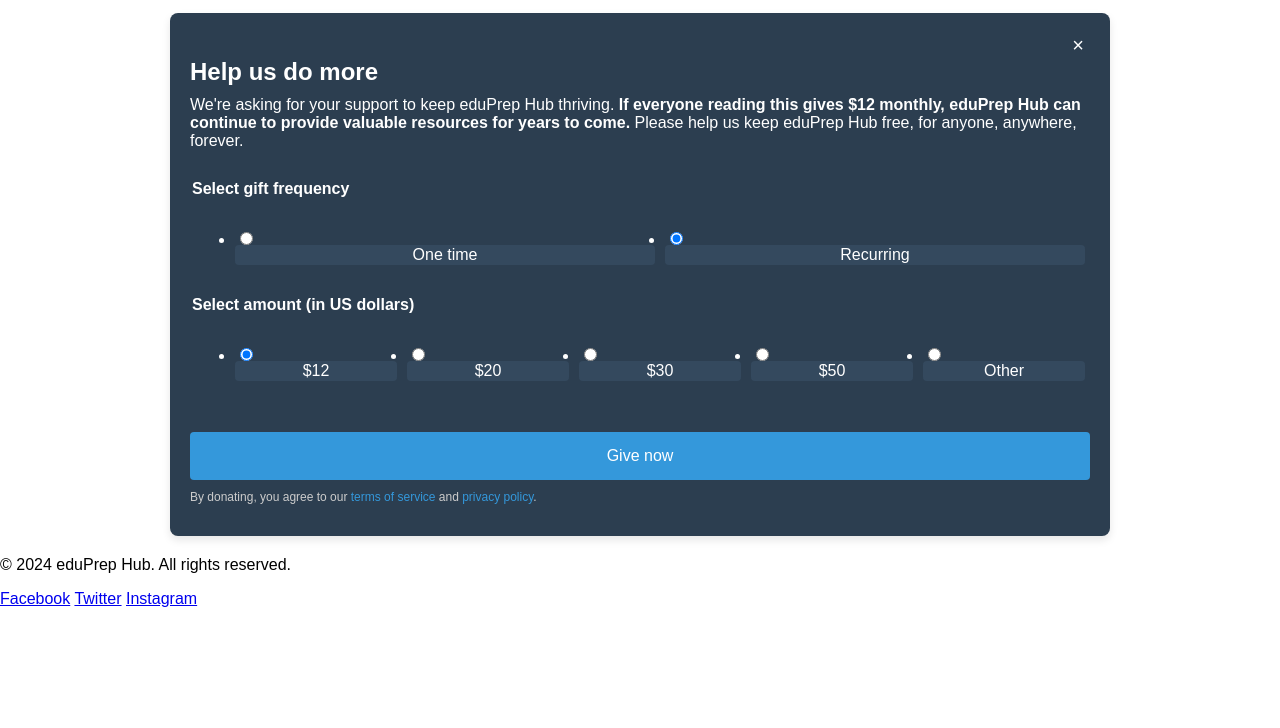
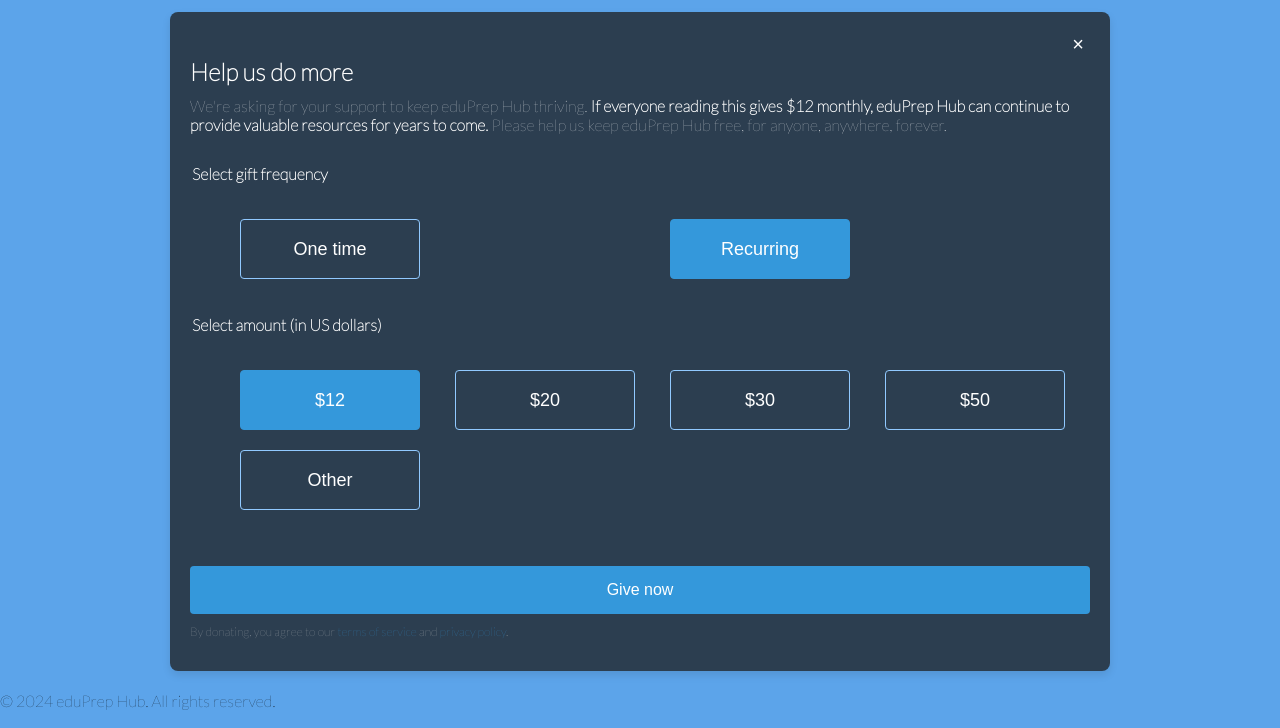
Before and after one commit to nicholassalmon/nicholassalmon.github.io, a plain HTML site: page index.html in a window 1280 px wide. Shown: the part 72-800 px from the top of the page. Drawn offline with Linux system fonts and the light colour scheme.

Commit message:
On branch main  Changes to be committed: 	modified:   index.html 	modified:   scripts.js 	modified:   styles.css

```diff
--- a/index.html
+++ b/index.html
@@ -48,18 +48,18 @@
                 <fieldset>
                     <legend>Select gift frequency</legend>
                     <ul class="classy-variable-chooser interval horizontal">
-                        <li><input type="radio" id="one-time" name="frequency" value="one-time"><label for="one-time">One time</label></li>
-                        <li><input type="radio" id="recurring" name="frequency" value="recurring" checked><label for="recurring">Recurring</label></li>
+                        <li><button type="button" class="btn frequency-btn" data-frequency="one-time"><span>One time</span></button></li>
+                        <li><button type="button" class="btn frequency-btn active" data-frequency="recurring"><span>Recurring</span></button></li>
                     </ul>
                 </fieldset>
                 <fieldset>
                     <legend>Select amount (in US dollars)</legend>
                     <ul class="classy-variable-chooser amounts">
-                        <li><input type="radio" id="amount-12" name="amount" value="12" checked><label for="amount-12">$12</label></li>
-                        <li><input type="radio" id="amount-20" name="amount" value="20"><label for="amount-20">$20</label></li>
-                        <li><input type="radio" id="amount-30" name="amount" value="30"><label for="amount-30">$30</label></li>
-                        <li><input type="radio" id="amount-50" name="amount" value="50"><label for="amount-50">$50</label></li>
-                        <li><input type="radio" id="amount-other" name="amount" value="other"><label for="amount-other">Other</label></li>
+                        <li><button type="button" class="btn amount-btn active" data-amount="12"><span>$12</span></button></li>
+                        <li><button type="button" class="btn amount-btn" data-amount="20"><span>$20</span></button></li>
+                        <li><button type="button" class="btn amount-btn" data-amount="30"><span>$30</span></button></li>
+                        <li><button type="button" class="btn amount-btn" data-amount="50"><span>$50</span></button></li>
+                        <li><button type="button" class="btn amount-btn" data-amount="other"><span>Other</span></button></li>
                     </ul>
                     <input type="text" id="custom-amount" name="custom-amount" placeholder="Enter custom amount" style="display:none;">
                 </fieldset>
--- a/scripts.js
+++ b/scripts.js
@@ -1,10 +1,23 @@
-document.querySelectorAll('input[name="amount"]').forEach((elem) => {
-    elem.addEventListener("change", function(event) {
-        var item = event.target.value;
-        if(item === "other") {
+document.querySelectorAll('.amount-btn').forEach((btn) => {
+    btn.addEventListener("click", function(event) {
+        document.querySelectorAll('.amount-btn').forEach((btn) => {
+            btn.classList.remove('active');
+        });
+        event.currentTarget.classList.add('active');
+        var amount = event.currentTarget.getAttribute('data-amount');
+        if(amount === "other") {
             document.getElementById('custom-amount').style.display = 'block';
         } else {
             document.getElementById('custom-amount').style.display = 'none';
         }
     });
 });
+
+document.querySelectorAll('.frequency-btn').forEach((btn) => {
+    btn.addEventListener("click", function(event) {
+        document.querySelectorAll('.frequency-btn').forEach((btn) => {
+            btn.classList.remove('active');
+        });
+        event.currentTarget.classList.add('active');
+    });
+});
--- a/styles.css
+++ b/styles.css
@@ -1,3 +1,6 @@
+@import url('https://fonts.googleapis.com/css?family=Lato:100&display=swap');
+
+
 body {
     font-family: Arial, sans-serif;
     margin: 0;
@@ -101,6 +104,17 @@ body {
     box-sizing: border-box;
 }
 
+
+body, html {
+  width: 100%;
+  height: 100%;
+  margin: 0;
+  padding: 0;
+  background: #5CA4EA;
+  overflow: hidden;
+  font-family: 'Lato', sans-serif;
+}
+
 .donate-banner {
     background-color: #2c3e50;
     color: white;
@@ -165,6 +179,7 @@ legend {
 .classy-variable-chooser li {
     flex: 1;
     margin: 5px;
+    list-style: none;
 }
 
 .classy-variable-chooser li label {
@@ -227,3 +242,52 @@ legend {
 .terms a:hover {
     text-decoration: underline;
 }
+
+/* Button Styles */
+.btn {
+  width: 180px;
+  height: 60px;
+  cursor: pointer;
+  background: transparent;
+  border: 1px solid #91C9FF;
+  outline: none;
+  transition: 1s ease-in-out;
+  position: relative;
+  display: flex;
+  justify-content: center;
+  align-items: center;
+  margin: 5px;
+  border-radius: 4px;
+  font-size: 16px;
+  color: white;
+}
+
+.btn span {
+  font-size: 18px;
+  font-weight: 100;
+}
+
+.btn.active {
+  background: #3498db;
+  border-color: #3498db;
+}
+
+.btn:hover {
+  transition: 1s ease-in-out;
+  background: #4F95DA;
+}
+
+svg {
+  position: absolute;
+  left: 0;
+  top: 0;
+  fill: none;
+  stroke: #fff;
+  stroke-dasharray: 150 480;
+  stroke-dashoffset: 150;
+  transition: 1s ease-in-out;
+}
+
+.btn:hover svg {
+  stroke-dashoffset: -480;
+}
```
